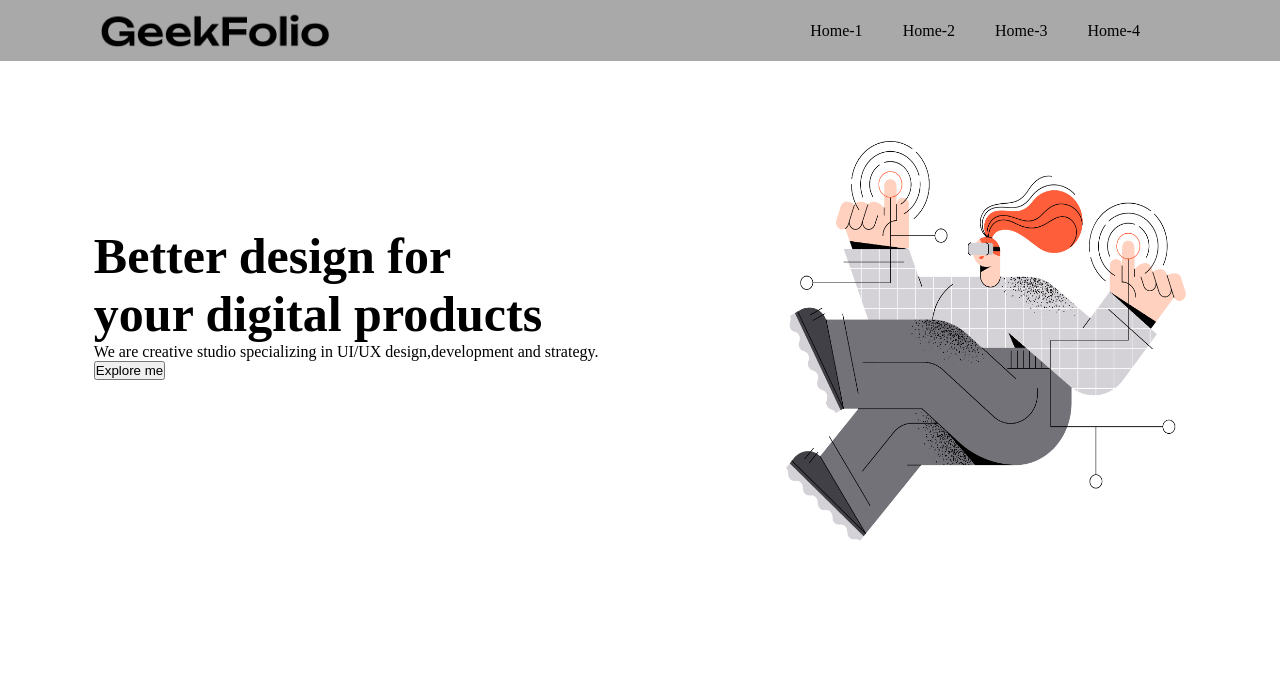
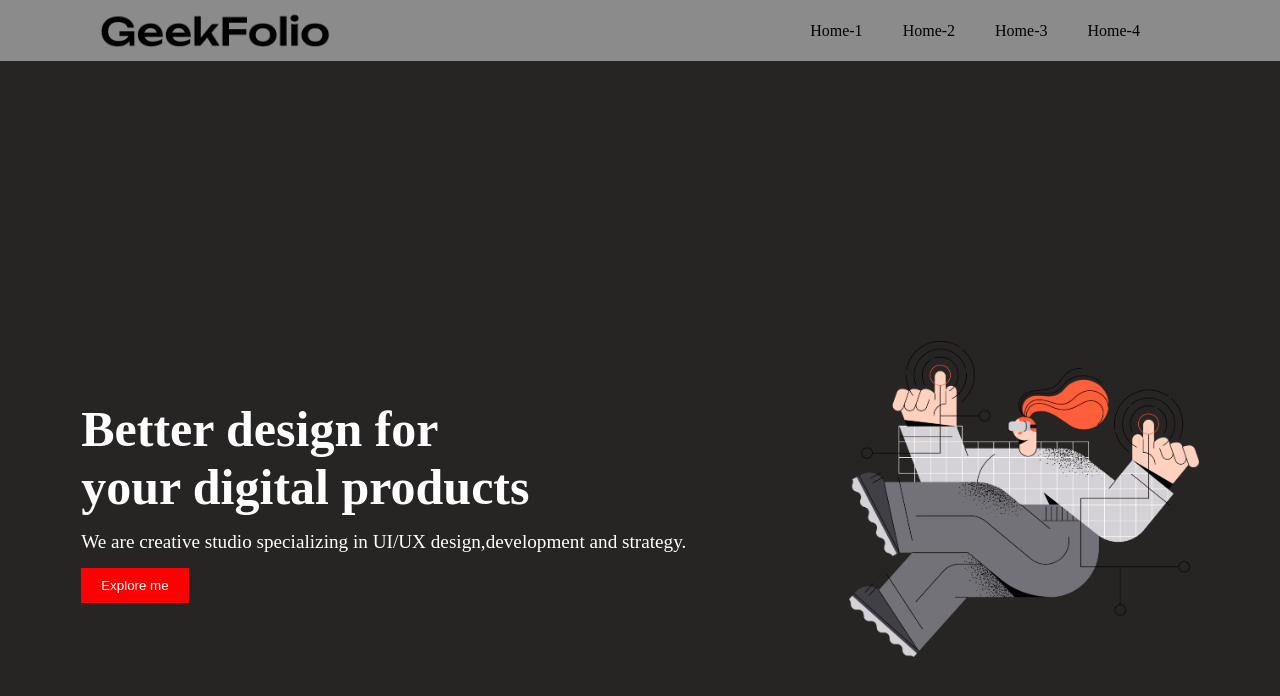
Before and after one commit to FuadHasan199/Web-repository, a plain HTML site: page Index.html in a window 1280 px wide. Drawn offline with Linux system fonts and the light colour scheme.

Commit message:
second work done

```diff
--- a/Index.html
+++ b/Index.html
@@ -16,7 +16,7 @@
            height: 35%;
       }
       .menu-container{
-        background-color: darkgray;
+        background-color: rgb(139, 139, 139);
         display: flex;
         align-items: center;
         justify-content: space-around;
@@ -32,18 +32,36 @@
         cursor: pointer;
       }
       .them{
+        background-color: rgb(39, 36, 36);
         display: flex;
         justify-content: space-around;
-        border: 100vh;
+        height: 100vh;
         align-items: center;
+        background-position: center;
+        background-size: cover;
+        background-repeat: no-repeat;
       }
       .immg{
-        width: 400px;
-        height: 400px;
+        width: 350px;
+        /* height: 400px; */
         margin-top: 80px;
       }
       .heading{
+        color:white;
+        margin-top: 80px;
         font-size: 50px;
+      }
+      .para{
+        color:white;
+        margin-top: 15px;
+        margin-bottom: 15px;
+        font-size: larger;
+      }
+      .but{
+        background-color: red;
+        color:white;
+        padding: 10px 20px;
+        border: none;
       }
     </style>
  </head>
@@ -66,7 +84,7 @@
       </section>
   </header>
     <main>
-      <section>
+      <section >
         <div class="them">
           <div class="writing">
             <h1 class="heading">Better design for <br>your digital products</h1>
```
